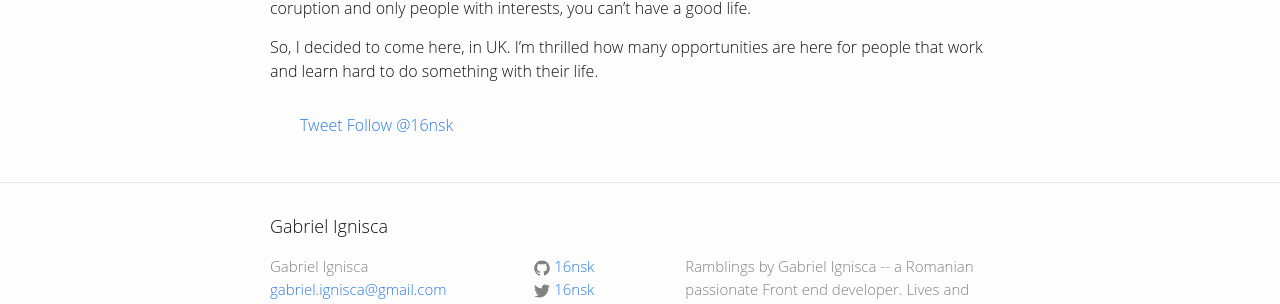
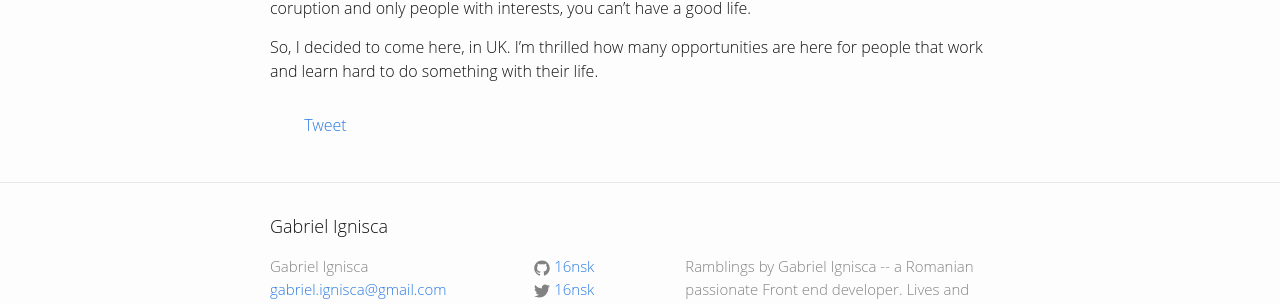
Before and after one commit to madalinignisca/madalinignisca.github.io, a Jekyll site: the page built from _posts/2015-02-17-living-in-uk.markdown, in a window 1280 px wide. Shown: the part 369-673 px from the top of the page. Built offline with Jekyll 4.4.1, drawn with Linux system fonts in a browser that asks for light colours; comment, search, counter and statistics services are not loaded.

Commit message:
g+ and tweet are enough

```diff
--- a/_layouts/post.html
+++ b/_layouts/post.html
@@ -15,14 +15,6 @@
   <section class="post-share">
     <ul>
       <li>
-        <a href="https://twitter.com/share" class="twitter-share-button" data-via="16nsk" data-related="16nsk" data-dnt="true">Tweet</a>
-        <script>!function(d,s,id){var js,fjs=d.getElementsByTagName(s)[0],p=/^http:/.test(d.location)?'http':'https';if(!d.getElementById(id)){js=d.createElement(s);js.id=id;js.src=p+'://platform.twitter.com/widgets.js';fjs.parentNode.insertBefore(js,fjs);}}(document, 'script', 'twitter-wjs');</script>
-      </li>
-      <li>
-        <a href="https://twitter.com/16nsk" class="twitter-follow-button" data-show-count="false" data-dnt="true">Follow @16nsk</a>
-        <script>!function(d,s,id){var js,fjs=d.getElementsByTagName(s)[0],p=/^http:/.test(d.location)?'http':'https';if(!d.getElementById(id)){js=d.createElement(s);js.id=id;js.src=p+'://platform.twitter.com/widgets.js';fjs.parentNode.insertBefore(js,fjs);}}(document, 'script', 'twitter-wjs');</script>
-      </li>
-      <li>
         <!-- Place this tag where you want the share button to render. -->
         <div class="g-plus" data-action="share" data-annotation="bubble"></div>
 
@@ -38,8 +30,8 @@
         </script>
       </li>
       <li>
-        <script src="//platform.linkedin.com/in.js" type="text/javascript"> lang: en_US</script>
-        <script type="IN/Share" data-counter="right"></script>
+        <a href="https://twitter.com/share" class="twitter-share-button" data-via="16nsk" data-related="16nsk" data-dnt="true">Tweet</a>
+        <script>!function(d,s,id){var js,fjs=d.getElementsByTagName(s)[0],p=/^http:/.test(d.location)?'http':'https';if(!d.getElementById(id)){js=d.createElement(s);js.id=id;js.src=p+'://platform.twitter.com/widgets.js';fjs.parentNode.insertBefore(js,fjs);}}(document, 'script', 'twitter-wjs');</script>
       </li>
     </ul>
   </section>
```
